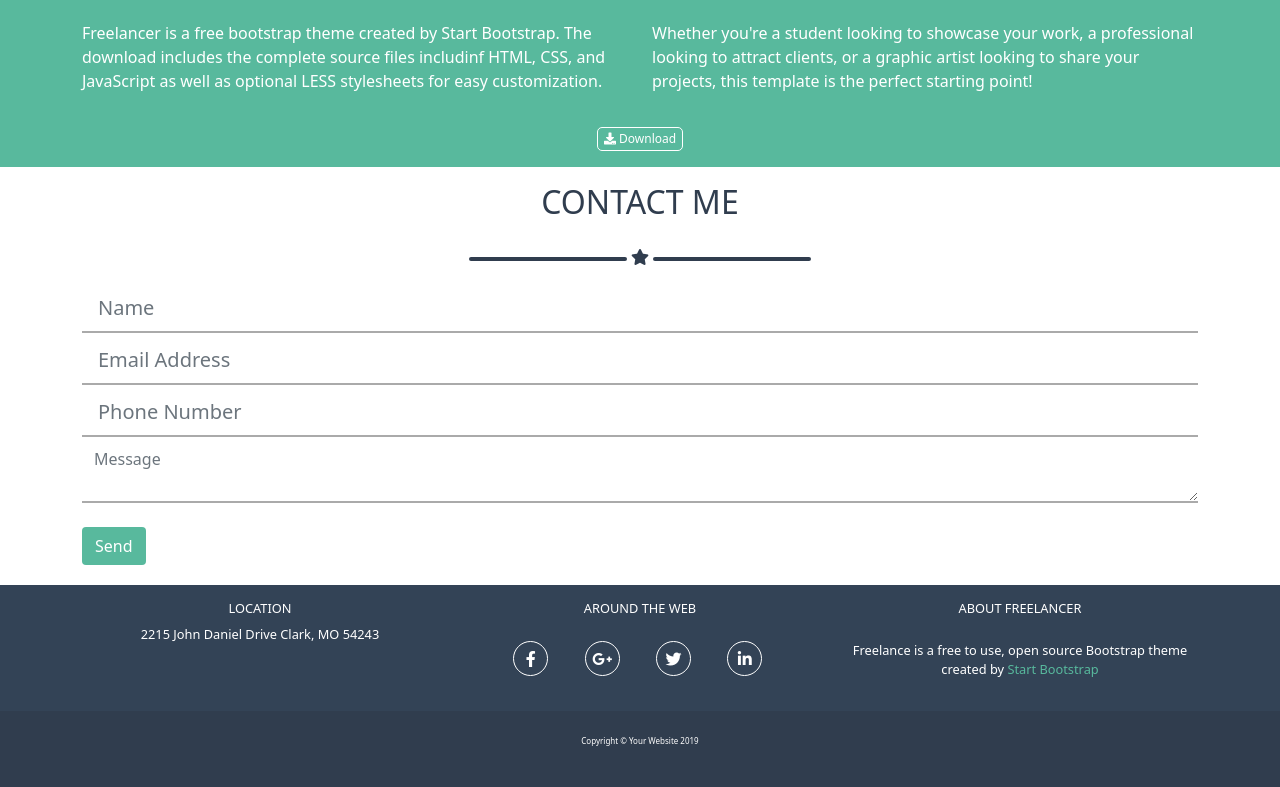
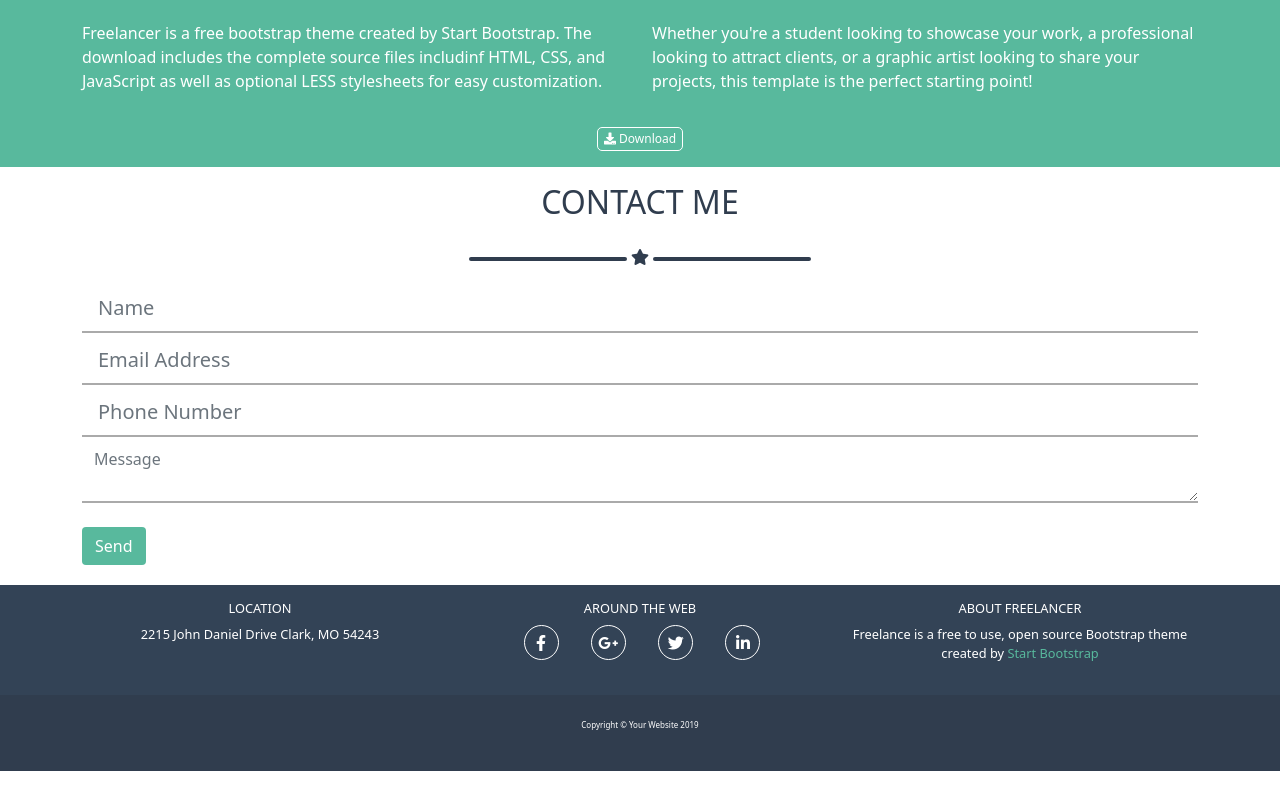
Before and after one commit to Mosi8/html-css-bootstrap-freelancer, a plain HTML site: page index.html in a window 1280 px wide. Shown: the part 1320-2107 px from the top of the page. Drawn offline with nearby package versions, Linux system fonts and the light colour scheme.

Commit message:
Finito tutto

```diff
--- a/index.html
+++ b/index.html
@@ -136,7 +136,7 @@
                     </div>
                 </div>
                 <div class="row justify-content-center">
-                    <div class="col-2 text-center">
+                    <div class="col-4 col-md-2 text-center">
                         <button type="submit" class="bt ms_color_bianco" id="down"><i class="fas fa-download"></i> Download</button>
                     </div>
                 </div>
@@ -209,25 +209,33 @@
                                 <h5 class="ms_color_bianco ms_font_10 text-center">AROUND THE WEB</h5>
                             </div>
                         </div>
-                        <div class="row justify-content-center">
-                            <div class="col-2 mt-3 mx-1">
-                                <div class="ms_circle">
-                                    <i class="fab fa-facebook-f"></i>
+                        <div class="row justify-content-center pb-3">
+                            <div class="col-2 mx-1">
+                                <div class="row justify-content-center">
+                                    <div class="ms_circle p-0">
+                                        <i class="fab fa-facebook-f"></i>
+                                    </div>
                                 </div>
                             </div>
-                            <div class="col-2 mt-3 mx-1">
-                                <div class="ms_circle">
-                                    <i class="fab fa-google-plus-g"></i>
+                            <div class="col-2">
+                                <div class="row justify-content-center">
+                                    <div class="ms_circle p-0">
+                                        <i class="fab fa-google-plus-g"></i>
+                                    </div>
                                 </div>
                             </div>
-                            <div class="col-2 mt-3 mx-1">
-                                <div class="ms_circle">
-                                    <i class="fab fa-twitter"></i>
+                            <div class="col-2 mx-1">
+                                <div class="row justify-content-center">
+                                    <div class="ms_circle p-0">
+                                        <i class="fab fa-twitter"></i>
+                                    </div>
                                 </div>
                             </div>
-                            <div class="col-2 mt-3 mx-1">
-                                <div class="ms_circle">
-                                    <i class="fab fa-linkedin-in"></i>
+                            <div class="col-2">
+                                <div class="row justify-content-center">
+                                    <div class="ms_circle p-0">
+                                        <i class="fab fa-linkedin-in"></i>
+                                    </div>
                                 </div>
                             </div>
                         </div>
@@ -239,7 +247,7 @@
                             </div>
                         </div>
                         <div class="row justify-content-center">
-                            <div class="col-10 col-md-12 text-center mt-3">
+                            <div class="col-10 col-md-12 text-center">
                                 <p class="ms_color_bianco ms_font_10">Freelance is a free to use, open source Bootstrap theme created by <span class="ms_color_verde">Start Bootstrap</span></p>
                             </div>
                         </div>
```
